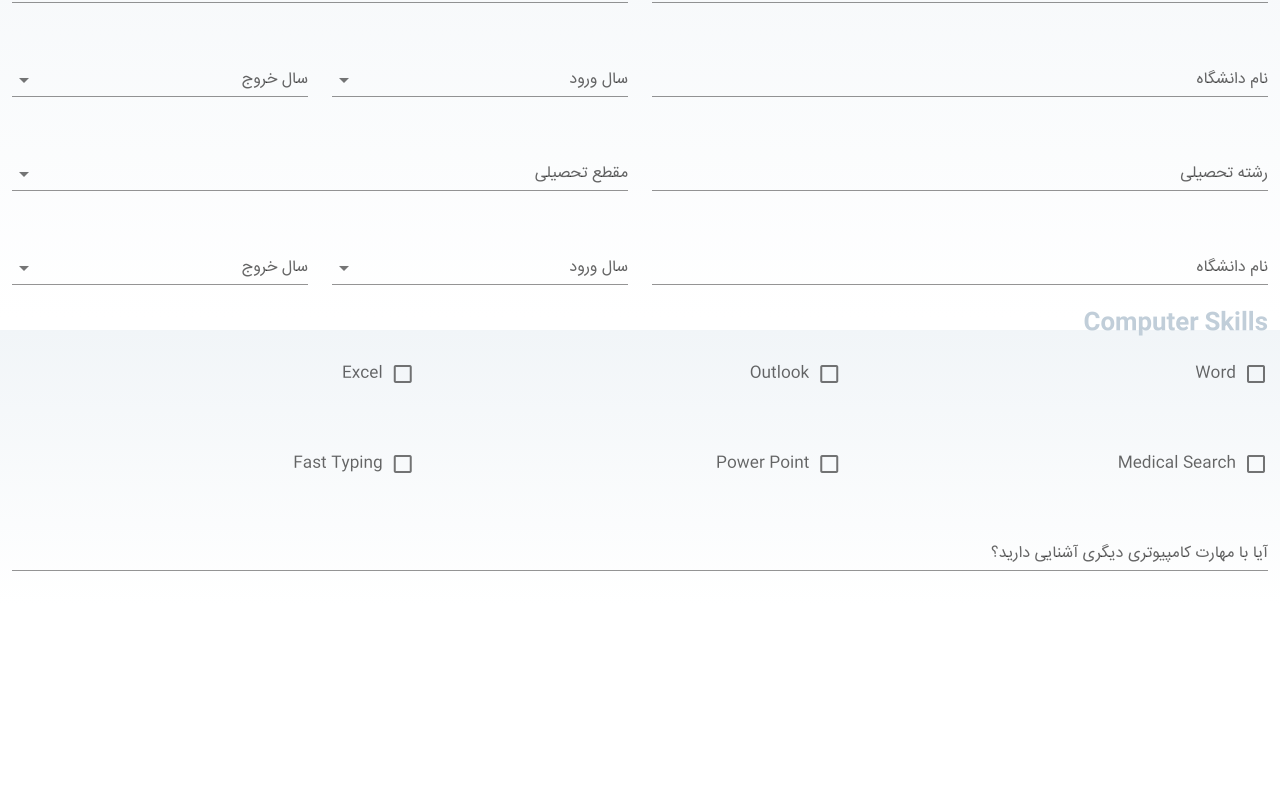
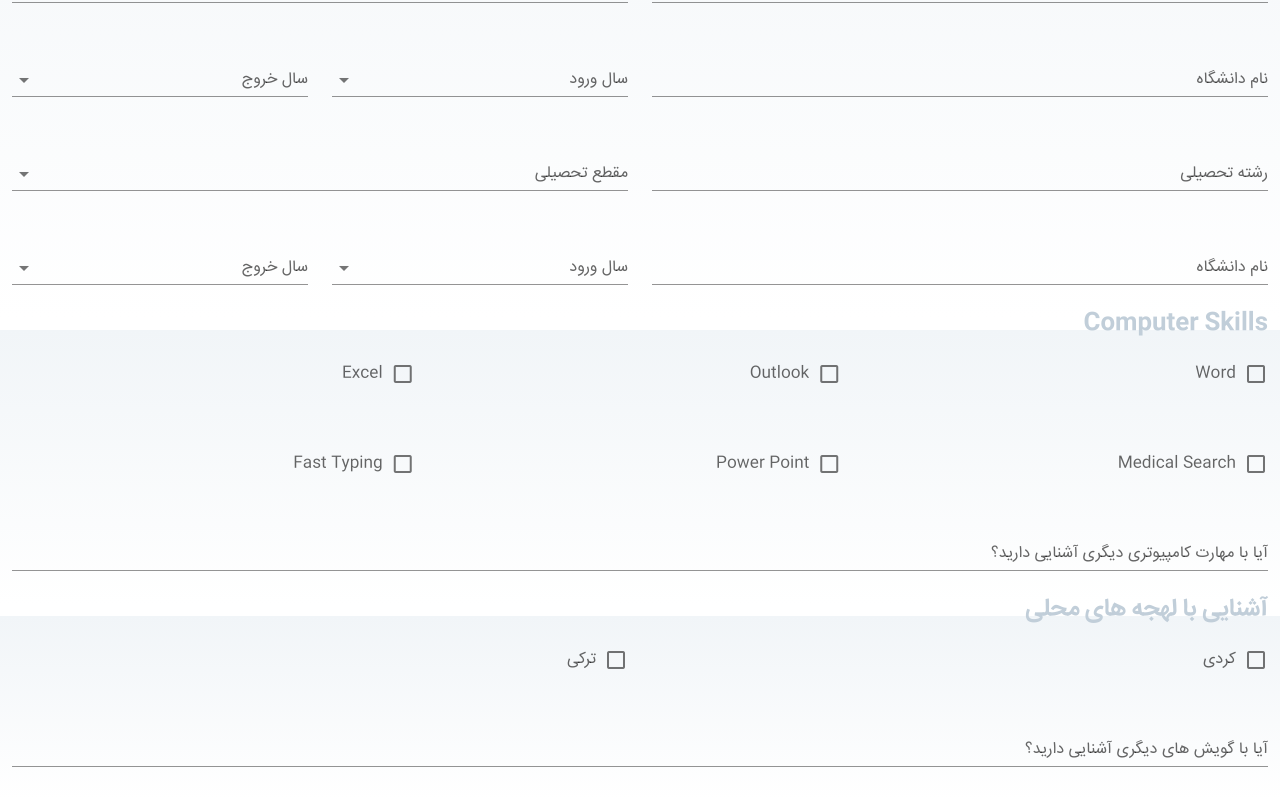
Before and after one commit to mistrs2p/orkidify_hr, a Vue app: page / in a window 1280 px wide. Shown: the part 2288-3088 px from the top of the page. Before the commit the page ends 2892 px from the top, so only its background shows below. Built offline with nearby package versions, Linux system fonts and the light colour scheme.

Commit message:
Accent Section Added

```diff
--- a/src/App.vue
+++ b/src/App.vue
@@ -448,6 +448,35 @@
           </v-col>
         </v-row>
 
+        <h2>آشنایی با لهجه های محلی</h2>
+
+        <v-row>
+          <v-col
+            cols="6"
+          >
+            <v-checkbox
+              label="کردی"
+            />
+          </v-col>
+
+          <v-col
+            cols="6"
+          >
+            <v-checkbox
+              label="ترکی"
+            />
+          </v-col>
+
+           <v-col
+            cols="12"
+          >
+            <v-text-field
+              label="آیا با گویش های دیگری آشنایی دارید؟"
+            />
+          </v-col>
+        </v-row>
+
+
       </v-form>
     </v-container>
 
```
